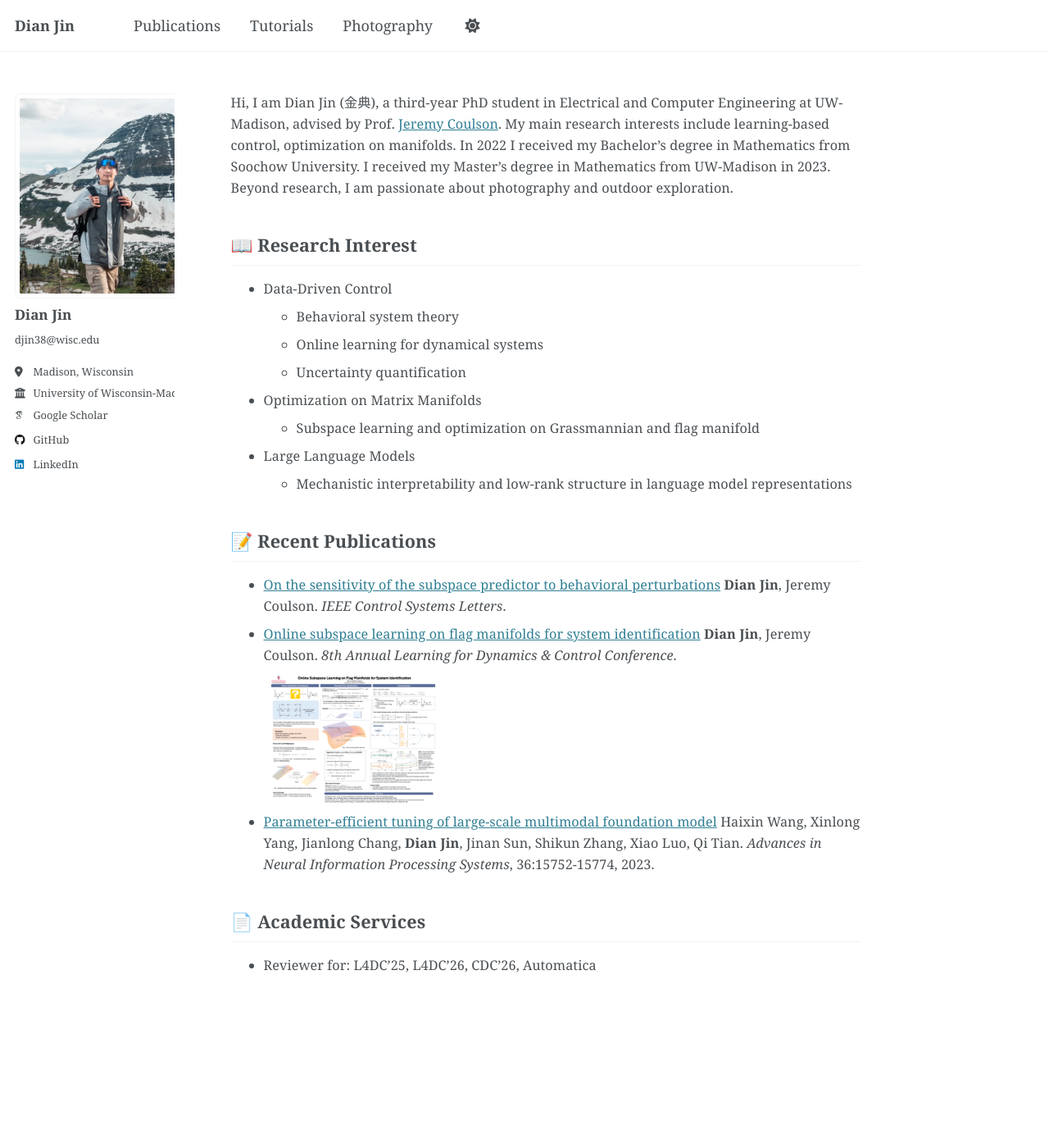
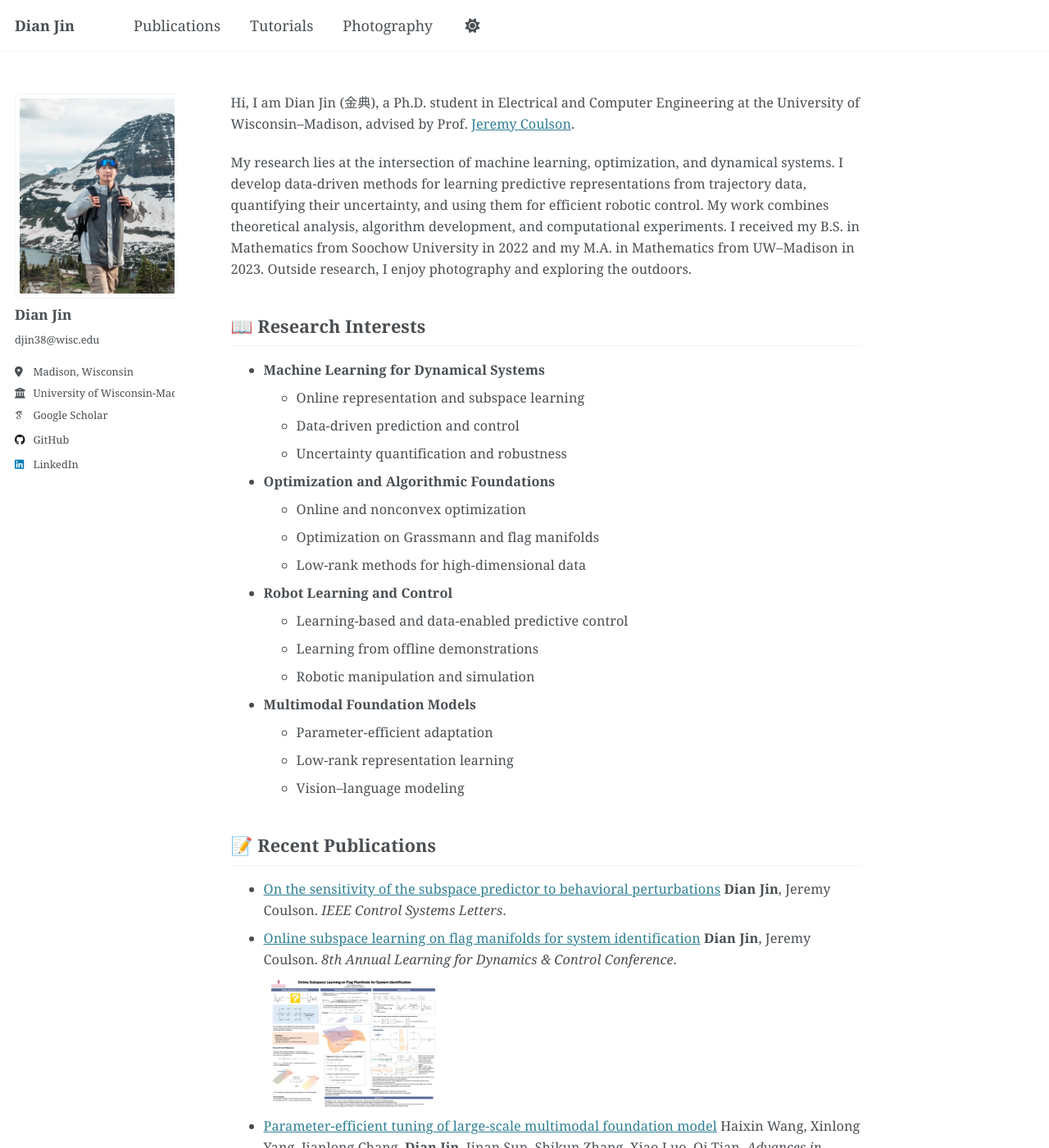
Before and after one commit to DianJin-Frederick/DianJin-Frederick.github.io, a Jekyll site: the page built from _pages/about.md, in a window 1280 px wide and 1400 px high. Shown: the whole window at 82% size. Built offline with Jekyll 4.4.1, drawn with Linux system fonts in a browser that asks for light colours; some web fonts are replaced; a script that is not in the unit is left out.

Commit message:
Update homepage research profile

```diff
--- a/_pages/about.md
+++ b/_pages/about.md
@@ -6,21 +6,40 @@ redirect_from:
   - /about/
   - /about.html
 ---
-Hi, I am Dian Jin (金典), a third-year PhD student in Electrical and Computer Engineering at UW-Madison, advised by Prof. [Jeremy Coulson](https://jeremycoulson.github.io/).
-My main research interests include learning-based control, optimization on manifolds.
-In 2022 I received my Bachelor’s degree in Mathematics from Soochow University.
-I received my Master’s degree in Mathematics from UW-Madison in 2023.
-Beyond research, I am passionate about photography and outdoor exploration.
+Hi, I am Dian Jin (金典), a Ph.D. student in Electrical and Computer
+Engineering at the University of Wisconsin–Madison, advised by
+Prof. [Jeremy Coulson](https://jeremycoulson.github.io/).
 
-## 📖 Research Interest
-- Data-Driven Control
-  - Behavioral system theory
-  - Online learning for dynamical systems
-  - Uncertainty quantification
-- Optimization on Matrix Manifolds
-  - Subspace learning and optimization on Grassmannian and flag manifold
-- Large Language Models
-  - Mechanistic interpretability and low-rank structure in language model representations
+My research lies at the intersection of machine learning, optimization,
+and dynamical systems. I develop data-driven methods for learning predictive
+representations from trajectory data, quantifying their uncertainty, and using
+them for efficient robotic control. My work combines theoretical analysis,
+algorithm development, and computational experiments.
+I received my B.S. in Mathematics from Soochow University in 2022 and my
+M.A. in Mathematics from UW–Madison in 2023. Outside research, I enjoy
+photography and exploring the outdoors.
+
+## 📖 Research Interests
+
+- **Machine Learning for Dynamical Systems**
+  - Online representation and subspace learning
+  - Data-driven prediction and control
+  - Uncertainty quantification and robustness
+
+- **Optimization and Algorithmic Foundations**
+  - Online and nonconvex optimization
+  - Optimization on Grassmann and flag manifolds
+  - Low-rank methods for high-dimensional data
+
+- **Robot Learning and Control**
+  - Learning-based and data-enabled predictive control
+  - Learning from offline demonstrations
+  - Robotic manipulation and simulation
+
+- **Multimodal Foundation Models**
+  - Parameter-efficient adaptation
+  - Low-rank representation learning
+  - Vision–language modeling
 
 ## 📝 Recent Publications
 - [On the sensitivity of the subspace predictor to behavioral perturbations](https://arxiv.org/abs/2603.17256) **Dian Jin**, Jeremy Coulson. *IEEE Control Systems Letters*.
```
